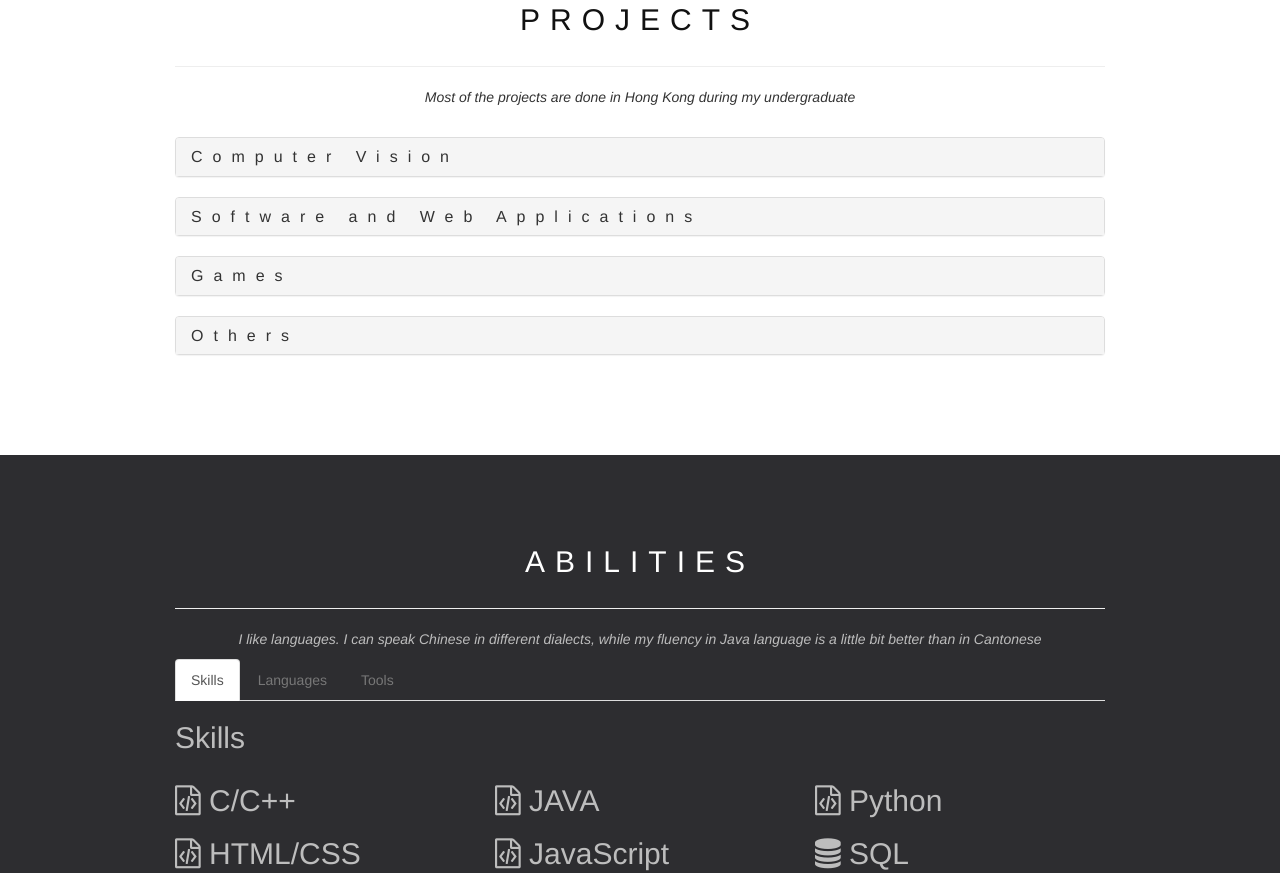
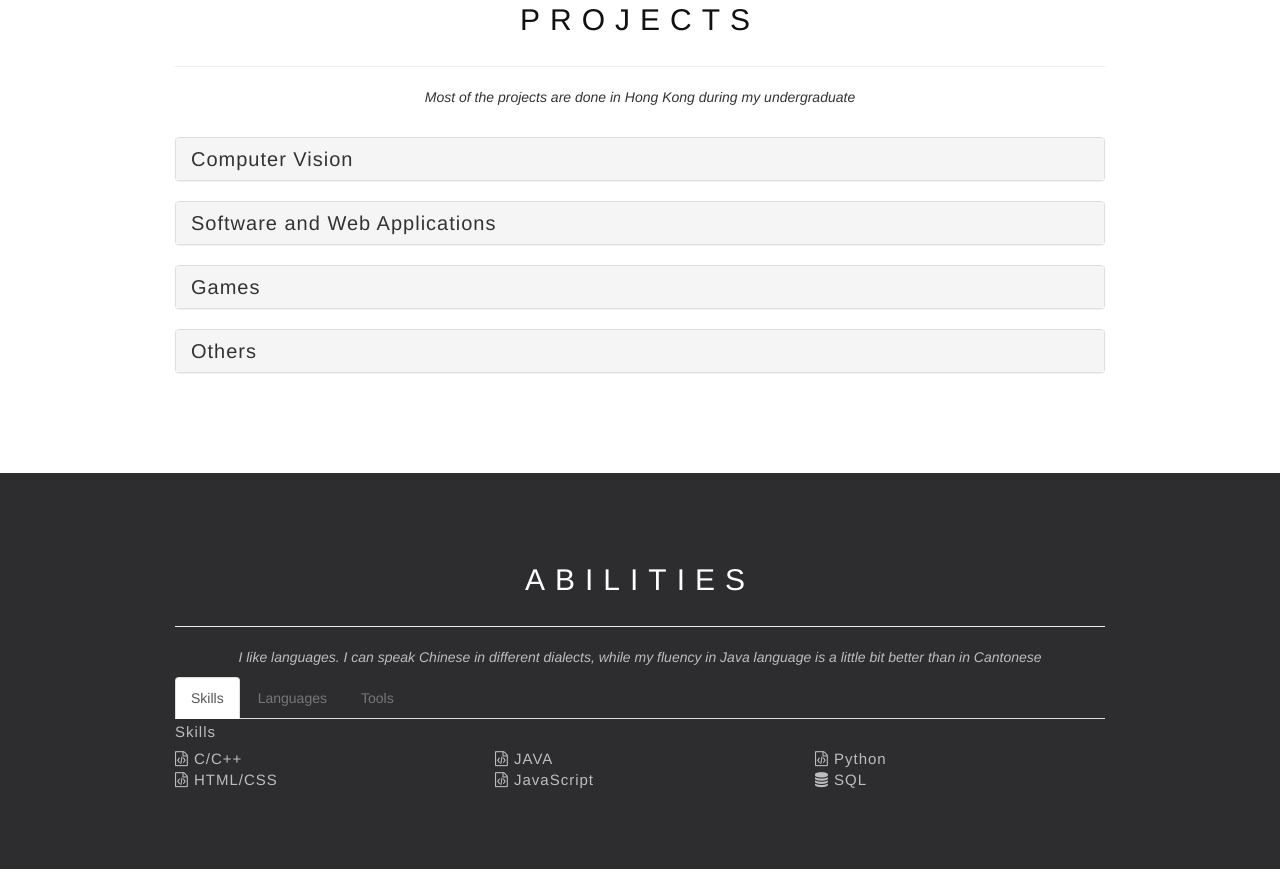
Before and after one commit to Allegro-Leon-Li/myhomepage, a plain HTML site: page index.html in a window 1280 px wide. Shown: the part 1463-2336 px from the top of the page. Drawn offline with nearby package versions, Linux system fonts and the light colour scheme.

Commit message:
fix font oversize bug

```diff
--- a/css/mystyle.css
+++ b/css/mystyle.css
@@ -8,6 +8,19 @@
       letter-spacing: 10px;
       font-size: 30px;
       color: #111;
+  }
+  h2 {
+      margin: 5px 0 5px 0;
+      letter-spacing: 1px;
+      font-size: 15px;
+  }
+  .panel-group p{
+    font-family: Montserrat, sans-serif;
+  }
+  .panel-heading h3 a{
+      margin: 5px 0 5px 0;
+      letter-spacing: 1px;
+      font-size: 20px;
   }
   .collapse li{
       color: #555;
@@ -120,6 +133,10 @@
       color: #fff !important;
       background-color: #29292c !important;
   }
+  .navbar p{
+    font-family: Montserrat, sans-serif;
+    color: #fff;
+  }
   .navbar-default .navbar-toggle {
       border-color: transparent;
   }
--- a/index.html
+++ b/index.html
@@ -143,8 +143,8 @@
   <div class="panel-group" id="accordion">
     <div class="panel panel-default">
       <div class="panel-heading">
-        <h3 class="panel-title" data-toggle="collapse" href="#collapse1">
-          Computer Vision
+        <h3 class="panel-title" >
+          <a data-toggle="collapse" data-parent="#accordion" href="#collapse1">Computer Vision</a>
         </h3>
       </div>
       <div id="collapse1" class="panel-collapse collapse">
@@ -168,8 +168,8 @@
   <div class="panel-group" id="accordion">
     <div class="panel panel-default">
       <div class="panel-heading">
-        <h3 class="panel-title" data-toggle="collapse" href="#collapse2">
-          Software and Web Applications
+        <h3 class="panel-title" >
+          <a data-toggle="collapse" data-parent="#accordion" href="#collapse2">Software and Web Applications</a>
         </h3>
       </div>
       <div id="collapse2" class="panel-collapse collapse">
@@ -209,8 +209,8 @@
   <div class="panel-group" id="accordion">
     <div class="panel panel-default">
       <div class="panel-heading">
-        <h3 class="panel-title" data-toggle="collapse" href="#collapse3">
-          Games
+        <h3 class="panel-title">
+          <a  data-toggle="collapse" data-parent="#accordion" href="#collapse3">Games</a>
         </h3>
       </div>
       <div id="collapse3" class="panel-collapse collapse">
@@ -250,8 +250,8 @@
   <div class="panel-group" id="accordion">
     <div class="panel panel-default">
       <div class="panel-heading">
-        <h3 class="panel-title" data-toggle="collapse" href="#collapse4">
-          Others
+        <h3 class="panel-title" >
+          <a data-toggle="collapse" data-parent="#accordion" href="#collapse4">Others</a>
         </h3>
       </div>
       <div id="collapse4" class="panel-collapse collapse">
--- a/js/fb.js
+++ b/js/fb.js
@@ -74,6 +74,6 @@
     FB.api('/me', function(response) {
       console.log('Successful login for: ' + response.name);
       document.getElementById('status').innerHTML =
-        'Thanks for logging in, ' + response.name + '!';
+        '<p>Thanks for logging in, ' + response.name + '!</p>';
     });
   }
```
Lines whose indentation alone changed are shown as unchanged.
